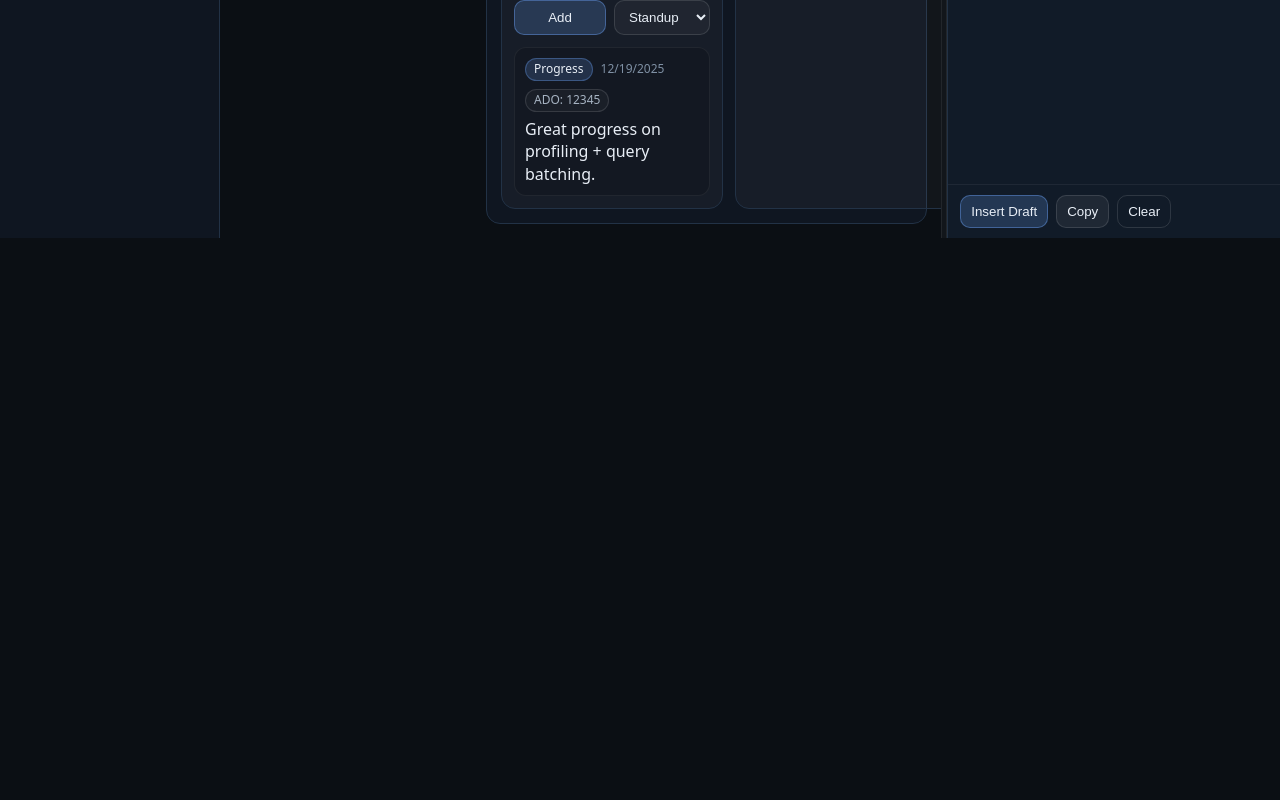
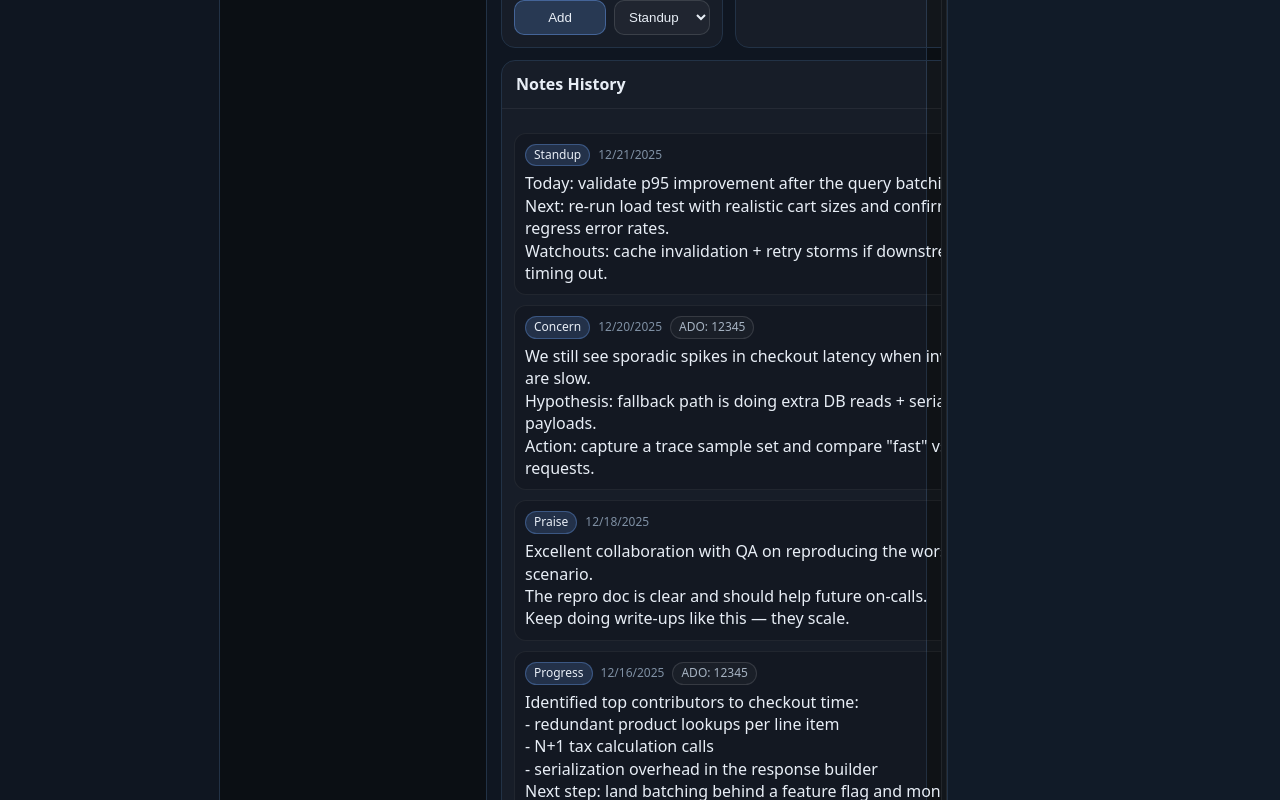
Before and after one commit to smithhe/Atlas, a React (Vite) app in the folder src/atlas.ui/: page /#/team in a window 1280 px wide. Shown: the part 600-1400 px from the top of the page. Before the commit the page ends 838 px from the top, so only its background shows below. Built offline with nearby package versions, Linux system fonts and the light colour scheme.

Commit message:
Refactored note history into a separate card

```diff
--- a/src/atlas.ui/src/app/seed.ts
+++ b/src/atlas.ui/src/app/seed.ts
@@ -88,6 +88,64 @@ export function seedTeam(): TeamMember[] {
       statusDot: 'Green',
       currentFocus: 'Checkout flow performance',
       notes: [
+        {
+          id: 'note-a7',
+          createdIso: isoNowMinusDays(0),
+          tag: 'Standup',
+          text:
+            'Today: validate p95 improvement after the query batching change.\n' +
+            'Next: re-run load test with realistic cart sizes and confirm we did not regress error rates.\n' +
+            'Watchouts: cache invalidation + retry storms if downstream starts timing out.',
+        },
+        {
+          id: 'note-a6',
+          createdIso: isoNowMinusDays(1),
+          tag: 'Concern',
+          text:
+            'We still see sporadic spikes in checkout latency when inventory calls are slow.\n' +
+            'Hypothesis: fallback path is doing extra DB reads + serializing large payloads.\n' +
+            'Action: capture a trace sample set and compare "fast" vs "slow" requests.',
+          adoWorkItemId: '12345',
+        },
+        {
+          id: 'note-a5',
+          createdIso: isoNowMinusDays(3),
+          tag: 'Praise',
+          text:
+            'Excellent collaboration with QA on reproducing the worst-case cart scenario.\n' +
+            'The repro doc is clear and should help future on-calls.\n' +
+            'Keep doing write-ups like this — they scale.',
+        },
+        {
+          id: 'note-a4',
+          createdIso: isoNowMinusDays(5),
+          tag: 'Progress',
+          text:
+            'Identified top contributors to checkout time:\n' +
+            '- redundant product lookups per line item\n' +
+            '- N+1 tax calculation calls\n' +
+            '- serialization overhead in the response builder\n' +
+            'Next step: land batching behind a feature flag and monitor.',
+          adoWorkItemId: '12345',
+        },
+        {
+          id: 'note-a3',
+          createdIso: isoNowMinusDays(7),
+          tag: 'Standup',
+          text:
+            'Blocked briefly by flaky perf env; workaround was to pin the dataset snapshot.\n' +
+            'Follow-up: we should automate dataset refresh + pinning so perf runs are reproducible.',
+        },
+        {
+          id: 'note-a2',
+          createdIso: isoNowMinusDays(9),
+          tag: 'Blocker',
+          text:
+            'Load test run failed due to intermittent 502s from the gateway.\n' +
+            'Need infra assist to confirm whether this is rate limiting or an upstream timeout.\n' +
+            'In the meantime: run smaller-scale tests locally and capture traces.',
+          prUrl: '(placeholder)',
+        },
         {
           id: 'note-a1',
           createdIso: isoNowMinusDays(2),
--- a/src/atlas.ui/src/views/TeamView.tsx
+++ b/src/atlas.ui/src/views/TeamView.tsx
@@ -231,24 +231,6 @@ function MemberDetail({
                 </select>
               </div>
             </div>
-
-            <div className="notesList">
-              {member.notes.length === 0 ? (
-                <div className="muted pad">No notes yet.</div>
-              ) : (
-                member.notes.map((n) => (
-                  <div key={n.id} className="noteRow">
-                    <div className="noteMeta">
-                      <span className="chip">{n.tag}</span>
-                      <span className="mutedSmall">{new Date(n.createdIso).toLocaleDateString()}</span>
-                      {n.adoWorkItemId ? <span className="chip chipGhost">ADO: {n.adoWorkItemId}</span> : null}
-                      {n.prUrl ? <span className="chip chipGhost">PR</span> : null}
-                    </div>
-                    <div className="noteText">{n.text}</div>
-                  </div>
-                ))
-              )}
-            </div>
           </div>
         </section>
 
@@ -319,6 +301,31 @@ function MemberDetail({
             </div>
           </div>
         </section>
+
+        <section className="card subtle span2" aria-label="Notes history">
+          <div className="cardHeader">
+            <div className="cardTitle">Notes History</div>
+          </div>
+          <div className="pad">
+            <div className="notesList">
+              {member.notes.length === 0 ? (
+                <div className="muted">No notes yet.</div>
+              ) : (
+                member.notes.map((n) => (
+                  <div key={n.id} className="noteRow">
+                    <div className="noteMeta">
+                      <span className="chip">{n.tag}</span>
+                      <span className="mutedSmall">{new Date(n.createdIso).toLocaleDateString()}</span>
+                      {n.adoWorkItemId ? <span className="chip chipGhost">ADO: {n.adoWorkItemId}</span> : null}
+                      {n.prUrl ? <span className="chip chipGhost">PR</span> : null}
+                    </div>
+                    <div className="noteText">{n.text}</div>
+                  </div>
+                ))
+              )}
+            </div>
+          </div>
+        </section>
       </div>
     </div>
   )
```
